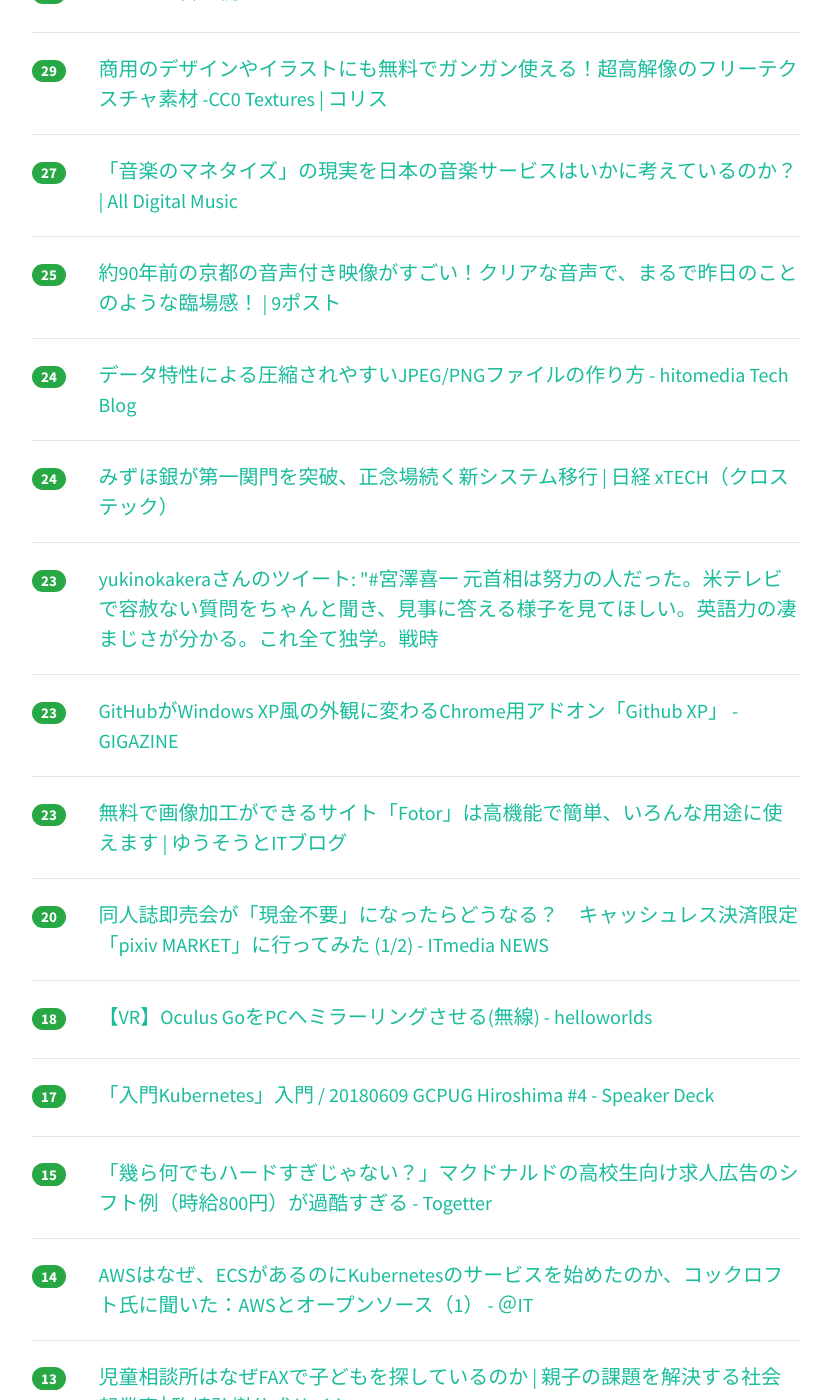
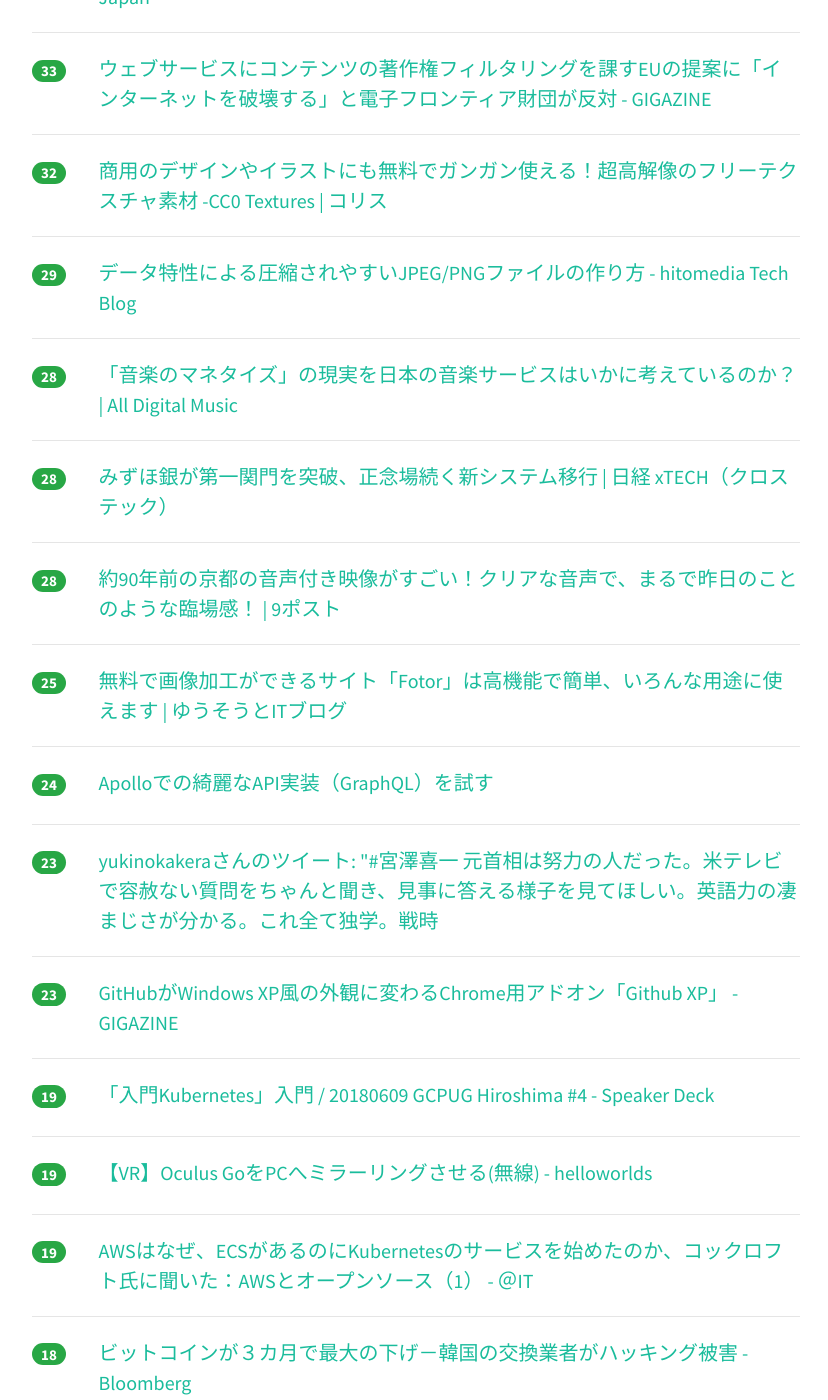
Before and after one commit to yatta47/hatena-matome-site, a Jekyll site: the page built from _posts/2018-06-11-hatena.md, in a window 1280 px wide and 1400 px high, scrolled down 2066 px. Shown: the whole window, without its empty margins (224-1052 px from the left). Built offline with Jekyll 4.4.1, drawn with Linux system fonts in a browser that asks for light colours; nearby versions of some CDN libraries; some of the changed text lies outside the part shown.

Commit message:
Updated 2018-06-11

```diff
--- a/_posts/2018-06-11-hatena.md
+++ b/_posts/2018-06-11-hatena.md
@@ -1,54 +1,69 @@
 ---
 layout: post
 title:  "2018-06-11 はてぶIT"
-date:   2018-06-11 14:01:25
+date:   2018-06-11 15:01:11
 tags: [it-hotentry]
 ---
-36 件のデータあり
+40 件のデータあり
 
 <hr><div class="row">
-<div class="col-1"><span class="badge badge-pill badge-success h2">229</span></div>
+<div class="col-1"><span class="badge badge-pill badge-success h2">247</span></div>
 <div class="col-11"><a href='https://www.publickey1.jp/blog/18/githubceonat_friedman_atom_githubms.html' target='_blank'>「GitHubの次期CEO、Nat Friedmanだけど質問ある？」 海外の掲示板で実施。Atomはどうなる？ GitHubアカウントはMSアカウントになったりしない？ などに回答 － Publickey</a></div>
 </div>
 <hr>
 <div class="row">
-<div class="col-1"><span class="badge badge-pill badge-success h2">188</span></div>
+<div class="col-1"><span class="badge badge-pill badge-success h2">216</span></div>
 <div class="col-11"><a href='https://internet.watch.impress.co.jp/docs/yajiuma/1126724.html' target='_blank'>開発者の3分の2以上は職場でマルチディスプレイを使用、10万人対象の調査で判明【やじうまWatch】 - INTERNET Watch</a></div>
 </div>
 <hr>
 <div class="row">
-<div class="col-1"><span class="badge badge-pill badge-success h2">121</span></div>
+<div class="col-1"><span class="badge badge-pill badge-success h2">140</span></div>
 <div class="col-11"><a href='http://karaage.hatenadiary.jp/entry/2018/06/11/073000' target='_blank'>ブログで公開転職活動を開始します - karaage. [からあげ]</a></div>
 </div>
 <hr>
 <div class="row">
-<div class="col-1"><span class="badge badge-pill badge-success h2">102</span></div>
+<div class="col-1"><span class="badge badge-pill badge-success h2">114</span></div>
 <div class="col-11"><a href='http://mizchi.hatenablog.com/entry/2018/06/10/235427' target='_blank'>ブラウザ上で完結するGit組み込みエディタ作っている - mizchi's blog</a></div>
 </div>
 <hr>
 <div class="row">
-<div class="col-1"><span class="badge badge-pill badge-success h2">83</span></div>
+<div class="col-1"><span class="badge badge-pill badge-success h2">98</span></div>
 <div class="col-11"><a href='https://gigazine.net/news/20180611-undersea-cables/' target='_blank'>インターネットは海底に敷かれたケーブルによって成り立っている - GIGAZINE</a></div>
 </div>
 <hr>
 <div class="row">
-<div class="col-1"><span class="badge badge-pill badge-success h2">53</span></div>
+<div class="col-1"><span class="badge badge-pill badge-success h2">81</span></div>
+<div class="col-11"><a href='https://qiita.com/seya/items/26c8a0dc549a10efcdf8' target='_blank'>世のフロントエンドエンジニアにApollo Clientを布教したい</a></div>
+</div>
+<hr>
+<div class="row">
+<div class="col-1"><span class="badge badge-pill badge-success h2">54</span></div>
 <div class="col-11"><a href='https://speakerdeck.com/yhassy/dezainamozhi-tuteokitaisisutemusi-kao-ru-men?slide=1' target='_blank'>デザイナーも知っておきたいシステム思考入門 - Speaker Deck</a></div>
 </div>
 <hr>
 <div class="row">
 <div class="col-1"><span class="badge badge-pill badge-success h2">53</span></div>
-<div class="col-11"><a href='https://qiita.com/seya/items/26c8a0dc549a10efcdf8' target='_blank'>世のフロントエンドエンジニアにApollo Clientを布教したい</a></div>
+<div class="col-11"><a href='https://coliss.com/articles/blog/wordpress/local-wordpress-development.html' target='_blank'>かなりオススメ！WordPressのローカル環境が簡単に構築できる、Windowsもmac OSも対応の無料ツール -Local | コリス</a></div>
 </div>
 <hr>
 <div class="row">
-<div class="col-1"><span class="badge badge-pill badge-success h2">51</span></div>
+<div class="col-1"><span class="badge badge-pill badge-success h2">52</span></div>
 <div class="col-11"><a href='https://scrapbox.io/graphql-ruby-ja/' target='_blank'>GraphQL for Ruby</a></div>
 </div>
 <hr>
 <div class="row">
-<div class="col-1"><span class="badge badge-pill badge-success h2">51</span></div>
-<div class="col-11"><a href='https://coliss.com/articles/blog/wordpress/local-wordpress-development.html' target='_blank'>かなりオススメ！WordPressのローカル環境が簡単に構築できる、Windowsもmac OSも対応の無料ツール -Local | コリス</a></div>
+<div class="col-1"><span class="badge badge-pill badge-success h2">49</span></div>
+<div class="col-11"><a href='https://www.slideshare.net/kaimaimizuhiro/it-101439391' target='_blank'>IT技術者が説明上手になるための七つの法則</a></div>
+</div>
+<hr>
+<div class="row">
+<div class="col-1"><span class="badge badge-pill badge-success h2">45</span></div>
+<div class="col-11"><a href='https://www.slideshare.net/nowokay/at-101746717' target='_blank'>これからのコンピューティングの変化とこれからのプログラミング at 広島</a></div>
+</div>
+<hr>
+<div class="row">
+<div class="col-1"><span class="badge badge-pill badge-success h2">44</span></div>
+<div class="col-11"><a href='http://www.clear-code.com/blog/2018/6/7.html' target='_blank'>Firefox 62で修正されたFirefox 61での後退バグに見る、不要なコードを削除する事の大切さ - ククログ(2018-06-07)</a></div>
 </div>
 <hr>
 <div class="row">
@@ -57,18 +72,13 @@ tags: [it-hotentry]
 </div>
 <hr>
 <div class="row">
-<div class="col-1"><span class="badge badge-pill badge-success h2">43</span></div>
-<div class="col-11"><a href='http://www.clear-code.com/blog/2018/6/7.html' target='_blank'>Firefox 62で修正されたFirefox 61での後退バグに見る、不要なコードを削除する事の大切さ - ククログ(2018-06-07)</a></div>
+<div class="col-1"><span class="badge badge-pill badge-success h2">39</span></div>
+<div class="col-11"><a href='https://medium.com/@voluntas/c6d4a749327' target='_blank'>コードを書き続ける – V – Medium</a></div>
 </div>
 <hr>
 <div class="row">
-<div class="col-1"><span class="badge badge-pill badge-success h2">43</span></div>
-<div class="col-11"><a href='https://www.slideshare.net/nowokay/at-101746717' target='_blank'>これからのコンピューティングの変化とこれからのプログラミング at 広島</a></div>
-</div>
-<hr>
-<div class="row">
-<div class="col-1"><span class="badge badge-pill badge-success h2">42</span></div>
-<div class="col-11"><a href='https://www.slideshare.net/kaimaimizuhiro/it-101439391' target='_blank'>IT技術者が説明上手になるための七つの法則</a></div>
+<div class="col-1"><span class="badge badge-pill badge-success h2">38</span></div>
+<div class="col-11"><a href='http://www.itmedia.co.jp/news/articles/1806/11/news063.html' target='_blank'>同人誌即売会が「現金不要」になったらどうなる？　キャッシュレス決済限定「pixiv MARKET」に行ってみた (1/2) - ITmedia NEWS</a></div>
 </div>
 <hr>
 <div class="row">
@@ -77,7 +87,12 @@ tags: [it-hotentry]
 </div>
 <hr>
 <div class="row">
-<div class="col-1"><span class="badge badge-pill badge-success h2">35</span></div>
+<div class="col-1"><span class="badge badge-pill badge-success h2">37</span></div>
+<div class="col-11"><a href='http://shinh.hatenablog.com/entry/2018/06/10/235314' target='_blank'>MJIT で dlopen 使わずに ELF オブジェクトを直接ロードする話 - 兼雑記</a></div>
+</div>
+<hr>
+<div class="row">
+<div class="col-1"><span class="badge badge-pill badge-success h2">36</span></div>
 <div class="col-11"><a href='https://akiba-pc.watch.impress.co.jp/docs/news/news/1126689.html' target='_blank'>ラズパイ最新版「Raspberry Pi 3 Model B+」の店頭販売がスタート、通信機能などを強化 - AKIBA PC Hotline!</a></div>
 </div>
 <hr>
@@ -88,42 +103,42 @@ tags: [it-hotentry]
 <hr>
 <div class="row">
 <div class="col-1"><span class="badge badge-pill badge-success h2">33</span></div>
-<div class="col-11"><a href='http://shinh.hatenablog.com/entry/2018/06/10/235314' target='_blank'>MJIT で dlopen 使わずに ELF オブジェクトを直接ロードする話 - 兼雑記</a></div>
+<div class="col-11"><a href='https://gigazine.net/news/20180611-copyright-proposal/' target='_blank'>ウェブサービスにコンテンツの著作権フィルタリングを課すEUの提案に「インターネットを破壊する」と電子フロンティア財団が反対 - GIGAZINE</a></div>
 </div>
 <hr>
 <div class="row">
 <div class="col-1"><span class="badge badge-pill badge-success h2">32</span></div>
-<div class="col-11"><a href='https://gigazine.net/news/20180611-copyright-proposal/' target='_blank'>ウェブサービスにコンテンツの著作権フィルタリングを課すEUの提案に「インターネットを破壊する」と電子フロンティア財団が反対 - GIGAZINE</a></div>
-</div>
-<hr>
-<div class="row">
-<div class="col-1"><span class="badge badge-pill badge-success h2">31</span></div>
-<div class="col-11"><a href='https://medium.com/@voluntas/c6d4a749327' target='_blank'>コードを書き続ける – V – Medium</a></div>
+<div class="col-11"><a href='https://coliss.com/articles/freebies/super-high-resolution-textures.html' target='_blank'>商用のデザインやイラストにも無料でガンガン使える！超高解像のフリーテクスチャ素材 -CC0 Textures | コリス</a></div>
 </div>
 <hr>
 <div class="row">
 <div class="col-1"><span class="badge badge-pill badge-success h2">29</span></div>
-<div class="col-11"><a href='https://coliss.com/articles/freebies/super-high-resolution-textures.html' target='_blank'>商用のデザインやイラストにも無料でガンガン使える！超高解像のフリーテクスチャ素材 -CC0 Textures | コリス</a></div>
+<div class="col-11"><a href='http://tech.hitomedia.jp/entry/2018/06/08/200816' target='_blank'>データ特性による圧縮されやすいJPEG/PNGファイルの作り方 - hitomedia Tech Blog</a></div>
 </div>
 <hr>
 <div class="row">
-<div class="col-1"><span class="badge badge-pill badge-success h2">27</span></div>
+<div class="col-1"><span class="badge badge-pill badge-success h2">28</span></div>
 <div class="col-11"><a href='http://jaykogami.com/2018/06/15234.html' target='_blank'>「音楽のマネタイズ」の現実を日本の音楽サービスはいかに考えているのか？ | All Digital Music</a></div>
 </div>
 <hr>
 <div class="row">
-<div class="col-1"><span class="badge badge-pill badge-success h2">25</span></div>
+<div class="col-1"><span class="badge badge-pill badge-success h2">28</span></div>
+<div class="col-11"><a href='http://tech.nikkeibp.co.jp/atcl/nxt/column/18/00001/00610/' target='_blank'>みずほ銀が第一関門を突破、正念場続く新システム移行 | 日経 xTECH（クロステック）</a></div>
+</div>
+<hr>
+<div class="row">
+<div class="col-1"><span class="badge badge-pill badge-success h2">28</span></div>
 <div class="col-11"><a href='https://9post.tv/118059' target='_blank'>約90年前の京都の音声付き映像がすごい！クリアな音声で、まるで昨日のことのような臨場感！ | 9ポスト</a></div>
 </div>
 <hr>
 <div class="row">
-<div class="col-1"><span class="badge badge-pill badge-success h2">24</span></div>
-<div class="col-11"><a href='http://tech.hitomedia.jp/entry/2018/06/08/200816' target='_blank'>データ特性による圧縮されやすいJPEG/PNGファイルの作り方 - hitomedia Tech Blog</a></div>
+<div class="col-1"><span class="badge badge-pill badge-success h2">25</span></div>
+<div class="col-11"><a href='https://usortblog.com/browser-fotor/' target='_blank'>無料で画像加工ができるサイト「Fotor」は高機能で簡単、いろんな用途に使えます | ゆうそうとITブログ</a></div>
 </div>
 <hr>
 <div class="row">
 <div class="col-1"><span class="badge badge-pill badge-success h2">24</span></div>
-<div class="col-11"><a href='http://tech.nikkeibp.co.jp/atcl/nxt/column/18/00001/00610/' target='_blank'>みずほ銀が第一関門を突破、正念場続く新システム移行 | 日経 xTECH（クロステック）</a></div>
+<div class="col-11"><a href='https://qiita.com/teradonburi/items/2ad98c7c21f1f6cc4390' target='_blank'>Apolloでの綺麗なAPI実装（GraphQL）を試す</a></div>
 </div>
 <hr>
 <div class="row">
@@ -137,23 +152,28 @@ tags: [it-hotentry]
 </div>
 <hr>
 <div class="row">
-<div class="col-1"><span class="badge badge-pill badge-success h2">23</span></div>
-<div class="col-11"><a href='https://usortblog.com/browser-fotor/' target='_blank'>無料で画像加工ができるサイト「Fotor」は高機能で簡単、いろんな用途に使えます | ゆうそうとITブログ</a></div>
+<div class="col-1"><span class="badge badge-pill badge-success h2">19</span></div>
+<div class="col-11"><a href='https://speakerdeck.com/doublemarket/20180609-gcpug-hiroshima-number-4?slide=84' target='_blank'>「入門Kubernetes」入門 / 20180609 GCPUG Hiroshima #4 - Speaker Deck</a></div>
 </div>
 <hr>
 <div class="row">
-<div class="col-1"><span class="badge badge-pill badge-success h2">20</span></div>
-<div class="col-11"><a href='http://www.itmedia.co.jp/news/articles/1806/11/news063.html' target='_blank'>同人誌即売会が「現金不要」になったらどうなる？　キャッシュレス決済限定「pixiv MARKET」に行ってみた (1/2) - ITmedia NEWS</a></div>
+<div class="col-1"><span class="badge badge-pill badge-success h2">19</span></div>
+<div class="col-11"><a href='https://o21o21.hatenablog.jp/entry/2018/05/31/141258' target='_blank'>【VR】Oculus GoをPCへミラーリングさせる(無線) - helloworlds</a></div>
+</div>
+<hr>
+<div class="row">
+<div class="col-1"><span class="badge badge-pill badge-success h2">19</span></div>
+<div class="col-11"><a href='http://www.atmarkit.co.jp/ait/articles/1806/11/news029.html' target='_blank'>AWSはなぜ、ECSがあるのにKubernetesのサービスを始めたのか、コックロフト氏に聞いた：AWSとオープンソース（1） - ＠IT</a></div>
 </div>
 <hr>
 <div class="row">
 <div class="col-1"><span class="badge badge-pill badge-success h2">18</span></div>
-<div class="col-11"><a href='https://o21o21.hatenablog.jp/entry/2018/05/31/141258' target='_blank'>【VR】Oculus GoをPCへミラーリングさせる(無線) - helloworlds</a></div>
+<div class="col-11"><a href='https://www.bloomberg.co.jp/news/articles/2018-06-10/PA4LQT6TTDS001' target='_blank'>ビットコインが３カ月で最大の下げ－韓国の交換業者がハッキング被害 - Bloomberg</a></div>
 </div>
 <hr>
 <div class="row">
-<div class="col-1"><span class="badge badge-pill badge-success h2">17</span></div>
-<div class="col-11"><a href='https://speakerdeck.com/doublemarket/20180609-gcpug-hiroshima-number-4?slide=84' target='_blank'>「入門Kubernetes」入門 / 20180609 GCPUG Hiroshima #4 - Speaker Deck</a></div>
+<div class="col-1"><span class="badge badge-pill badge-success h2">18</span></div>
+<div class="col-11"><a href='https://note.mu/bibou_log/n/n97654806d6e1' target='_blank'>「とりあえずサイト作ってぇ〜」と依頼する前に必ず押さえるべき5つのポイント｜若手じゃなくなりつつあるエンジニア｜note</a></div>
 </div>
 <hr>
 <div class="row">
@@ -163,12 +183,17 @@ tags: [it-hotentry]
 <hr>
 <div class="row">
 <div class="col-1"><span class="badge badge-pill badge-success h2">14</span></div>
-<div class="col-11"><a href='http://www.atmarkit.co.jp/ait/articles/1806/11/news029.html' target='_blank'>AWSはなぜ、ECSがあるのにKubernetesのサービスを始めたのか、コックロフト氏に聞いた：AWSとオープンソース（1） - ＠IT</a></div>
+<div class="col-11"><a href='https://anond.hatelabo.jp/20180611020152' target='_blank'>特定班に届け</a></div>
 </div>
 <hr>
 <div class="row">
-<div class="col-1"><span class="badge badge-pill badge-success h2">13</span></div>
+<div class="col-1"><span class="badge badge-pill badge-success h2">14</span></div>
 <div class="col-11"><a href='https://www.komazaki.net/activity/2018/06/post8185/' target='_blank'>児童相談所はなぜFAXで子どもを探しているのか | 親子の課題を解決する社会起業家│駒崎弘樹公式サイト</a></div>
+</div>
+<hr>
+<div class="row">
+<div class="col-1"><span class="badge badge-pill badge-success h2">14</span></div>
+<div class="col-11"><a href='https://ishida-webkontor.com/4163/' target='_blank'>MyISBNの評判は？本当に4980円で出版できるのか調べてみた | 大阪のホームページ制作ならイシダウェブ工房</a></div>
 </div>
 <hr>
 <div class="row">
@@ -177,12 +202,7 @@ tags: [it-hotentry]
 </div>
 <hr>
 <div class="row">
-<div class="col-1"><span class="badge badge-pill badge-success h2">11</span></div>
+<div class="col-1"><span class="badge badge-pill badge-success h2">12</span></div>
 <div class="col-11"><a href='http://b.hatena.ne.jp/entry/s/anond.hatelabo.jp/20180611011239' target='_blank'>はてなブックマーク - 「男の子だって、お姫さまになれる」が呪いにしかならない理由</a></div>
 </div>
 <hr>
-<div class="row">
-<div class="col-1"><span class="badge badge-pill badge-success h2">11</span></div>
-<div class="col-11"><a href='https://note.mu/bibou_log/n/n97654806d6e1' target='_blank'>「とりあえずサイト作ってぇ〜」と依頼する前に必ず押さえるべき5つのポイント｜若手じゃなくなりつつあるエンジニア｜note</a></div>
-</div>
-<hr>
```
